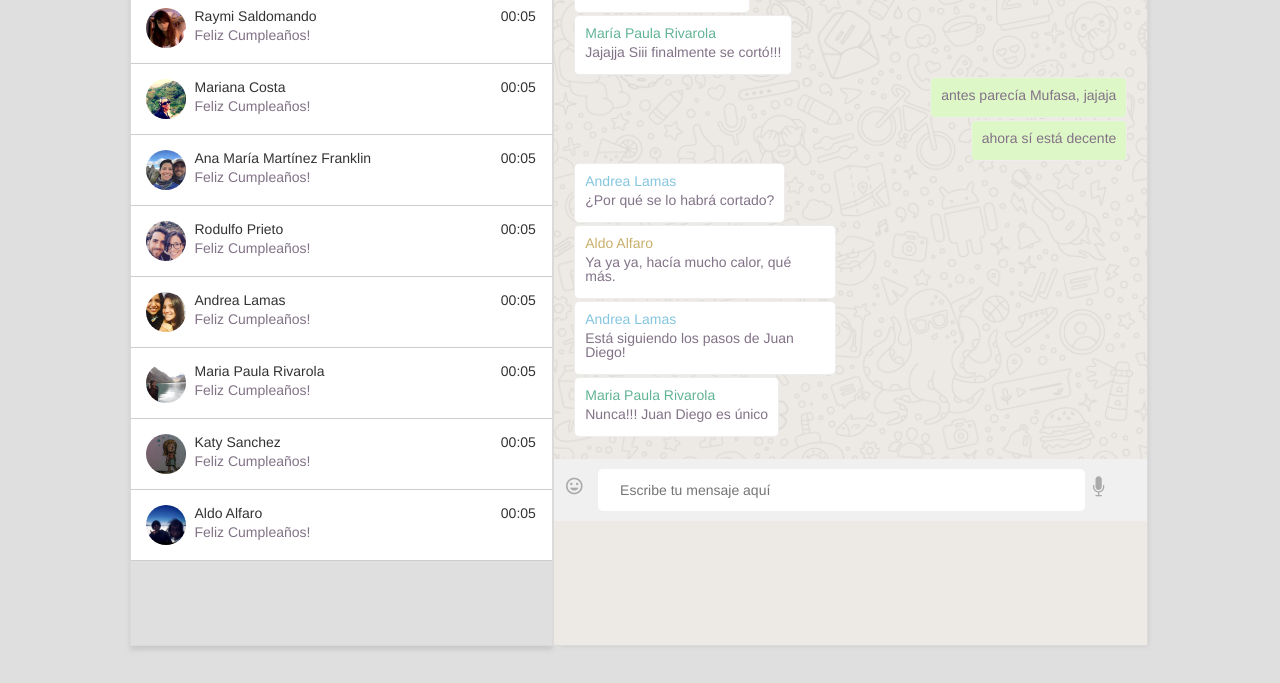
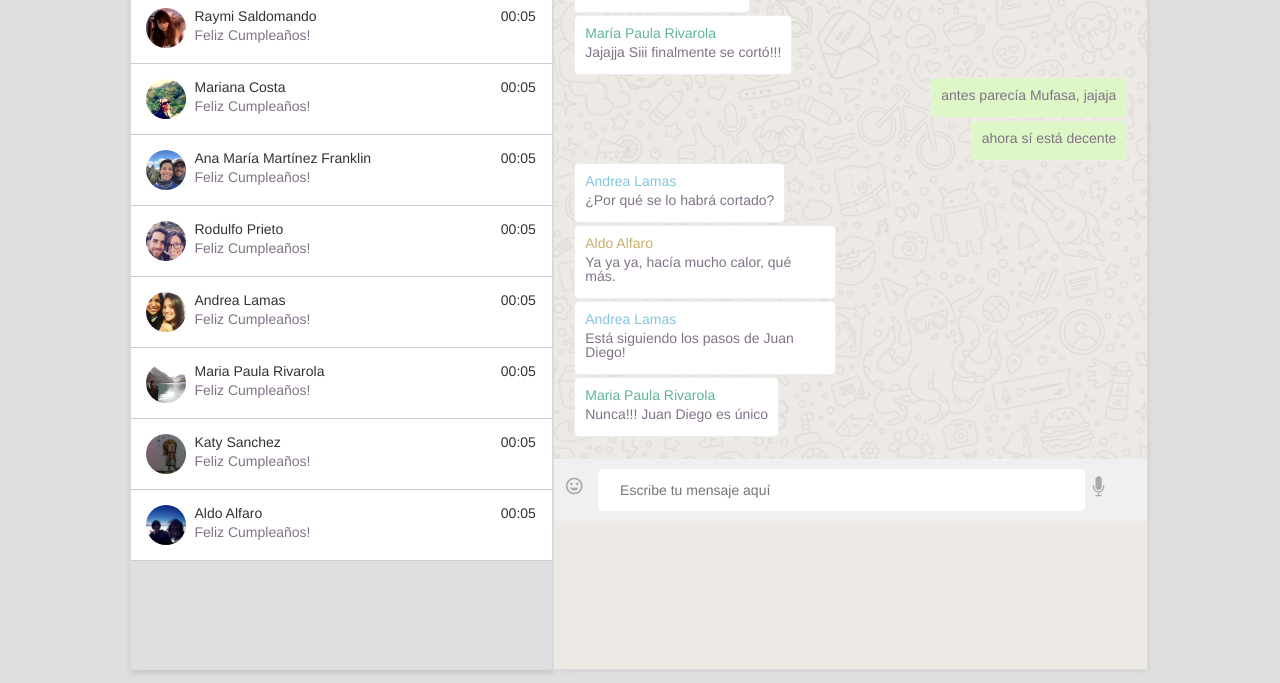
Before and after one commit to SigridMonsalve/WhatsappWeb, a plain HTML site: page index.html in a window 1280 px wide. Shown: the part 207-890 px from the top of the page. Before the commit the page ends 866 px from the top, so only its background shows below. Drawn offline with nearby package versions, Linux system fonts and the light colour scheme; files whose address does not match are found by name.

Commit message:
Arreglado height

```diff
--- a/css/main.css
+++ b/css/main.css
@@ -36,7 +36,7 @@ img{
 .columnLeft,.columnRight{
 	float:left;
 	border:1px solid #DADADA;
-	height:105vh;
+	height:108vh;
 	display:inline-block;
 	overflow:hidden;
 }
```
